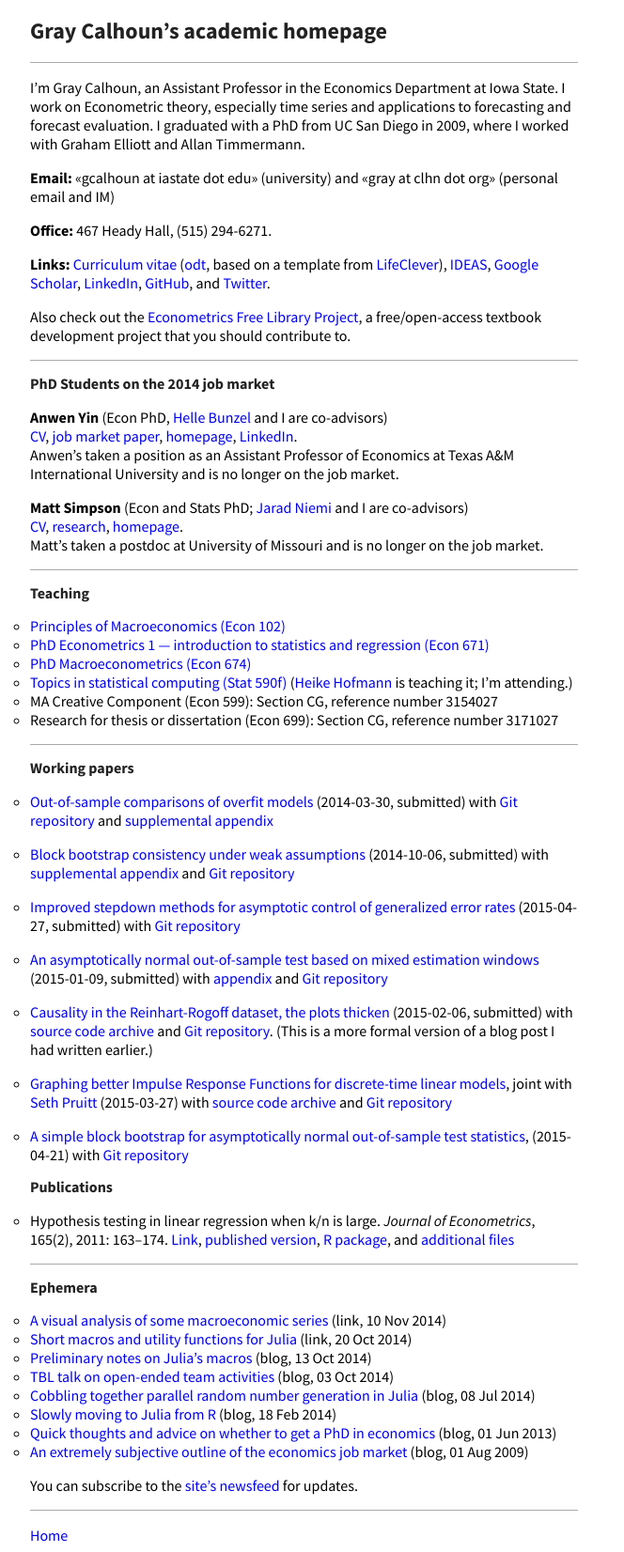
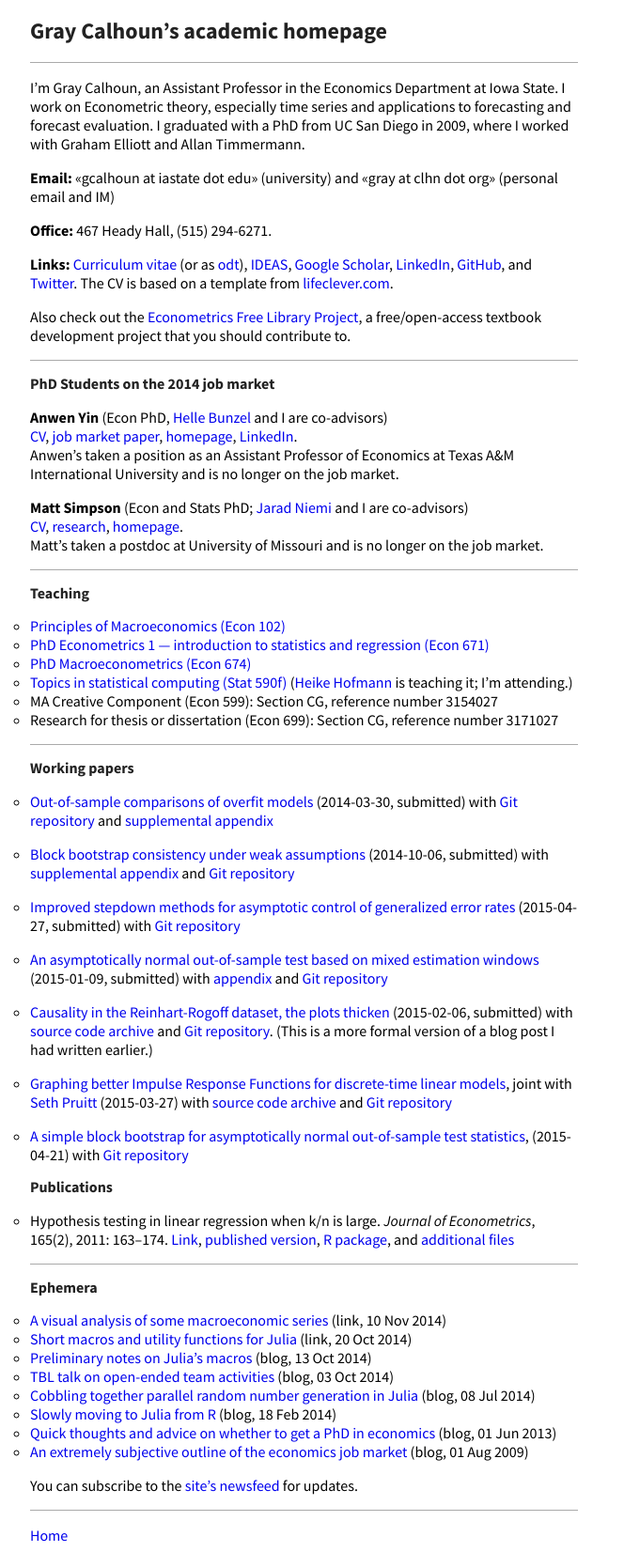
Before and after one commit to mmkuang/grayclhn.github.io, a Jekyll site: the page built from index.md, in a window 1280 px wide. Shown: the whole page at 94% size, without its empty margins (0-664 px from the left). Built offline with Jekyll 4.4.1, drawn with Linux system fonts in a browser that asks for light colours; Markdown is read by kramdown in place of the engine named in the settings.

Commit message:
Tweak link to template

```diff
--- a/index.md
+++ b/index.md
@@ -16,13 +16,14 @@
 
 **Links:**
 [Curriculum vitae](/calhoun-cv.pdf)
-([odt](/calhoun-cv.odt), based on a template from
-[LifeClever](http://www.lifeclever.com/give-your-resume-a-face-lift/)),
+(or as [odt](/calhoun-cv.odt)),
 [IDEAS](http://ideas.repec.org/f/pca491.html),
 [Google Scholar](http://scholar.google.com/citations?hl=en&user=OS8d9ycAAAAJ),
 [LinkedIn](https://linkedin.com/in/grayclhn),
 [GitHub](https://github.com/grayclhn),
 and [Twitter](https://twitter.com/grayclhn).
+The CV is based on a template from
+[lifeclever.com](http://www.lifeclever.com/give-your-resume-a-face-lift/).
 
 Also check out the [Econometrics Free Library Project][EFLP],
 a free/open-access textbook development project that you
```
